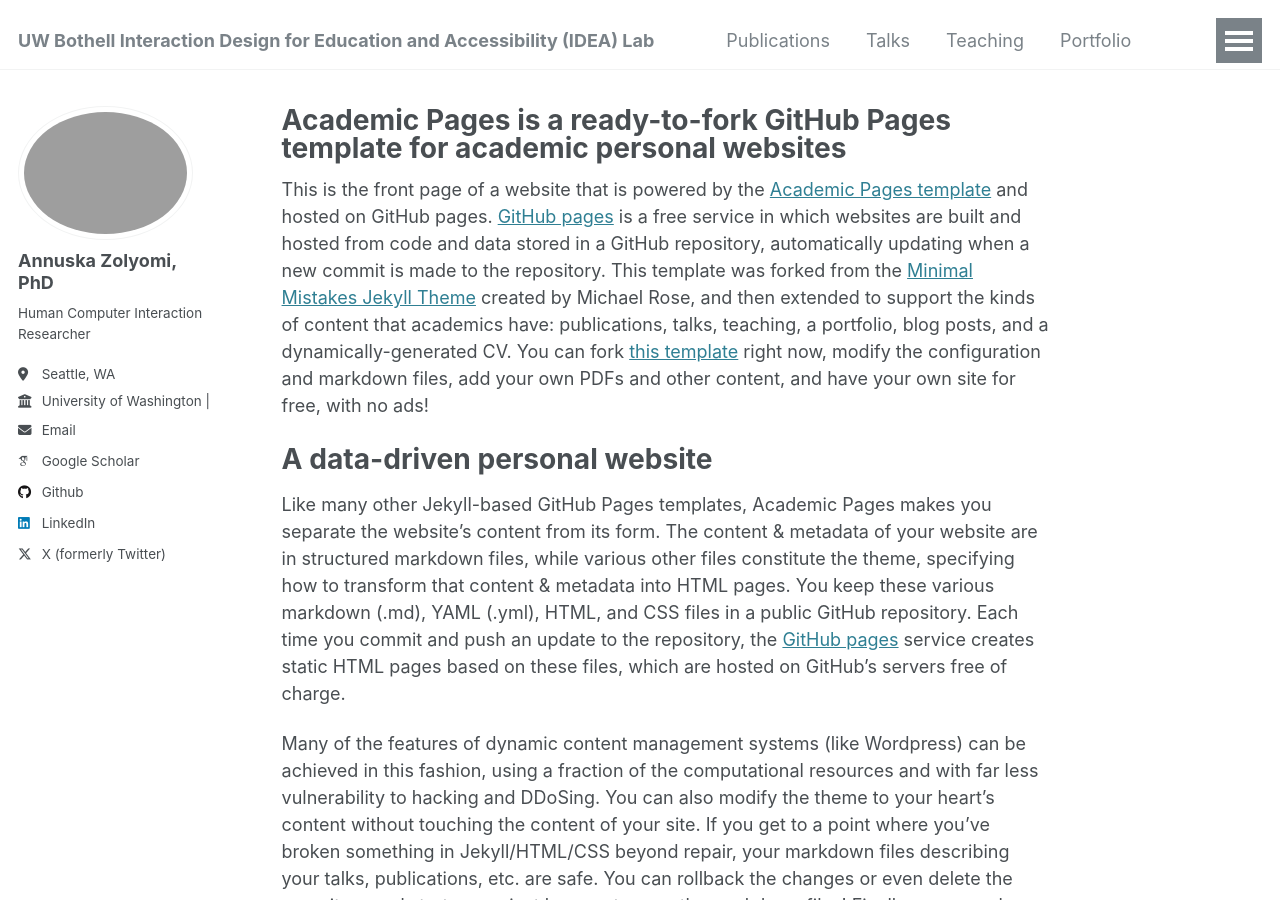
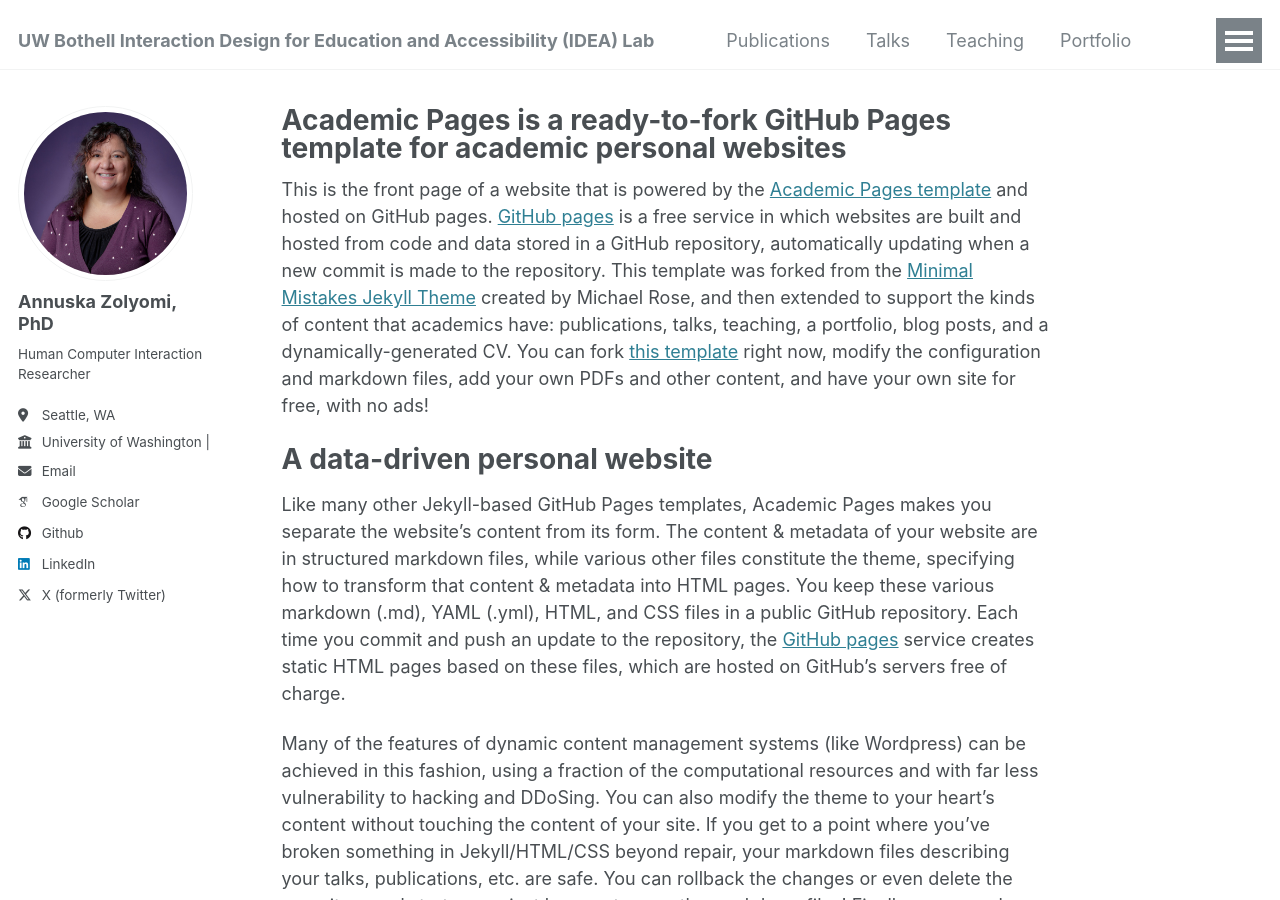
Before and after one commit to danper2024/APT, a Jekyll site: the page built from _pages/about.md, in a window 1280 px wide and 900 px high. Built offline with Jekyll 4.4.1, drawn with Linux system fonts in a browser that asks for light colours; some web fonts are replaced.

Commit message:
Update _config.yml
Signed-off-by: danper2024 <dan.perkins@outlook.com>

```diff
--- a/_config.yml
+++ b/_config.yml
@@ -21,7 +21,7 @@ repository               : "danper2024.github.io/APT/"
 #               Additional customization can be done by editing /_includes/author-profile.html
 author:
   # Biographic information
-  avatar           : "Annuska Picture on CSS Site"
+  avatar           : "Annuska-Picture-on-CSS-Site.jpg"
   name             : "Annuska Zolyomi, PhD"
   pronouns         : # example: "she/her"
   bio              : "Human Computer Interaction Researcher"
```
